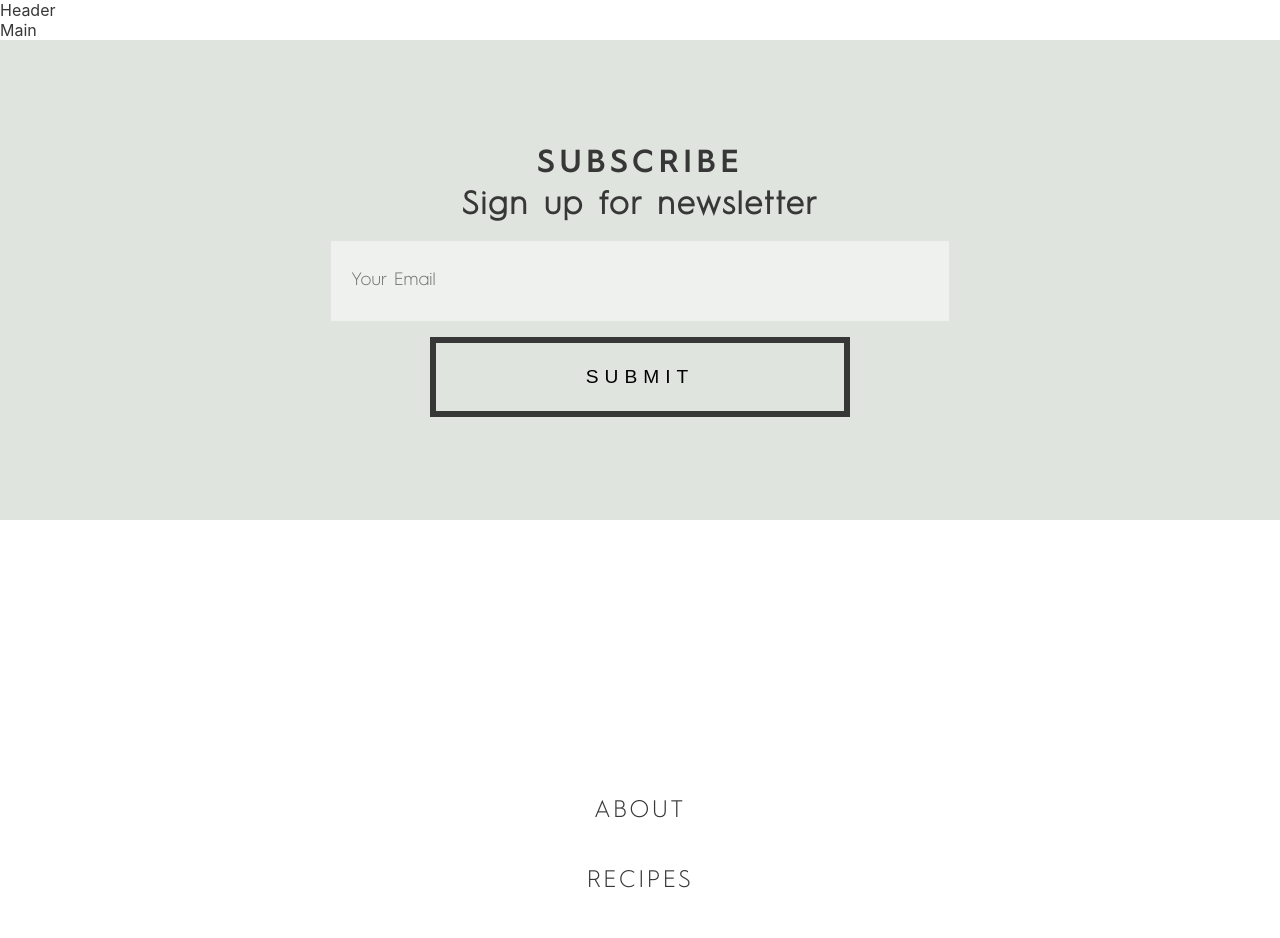
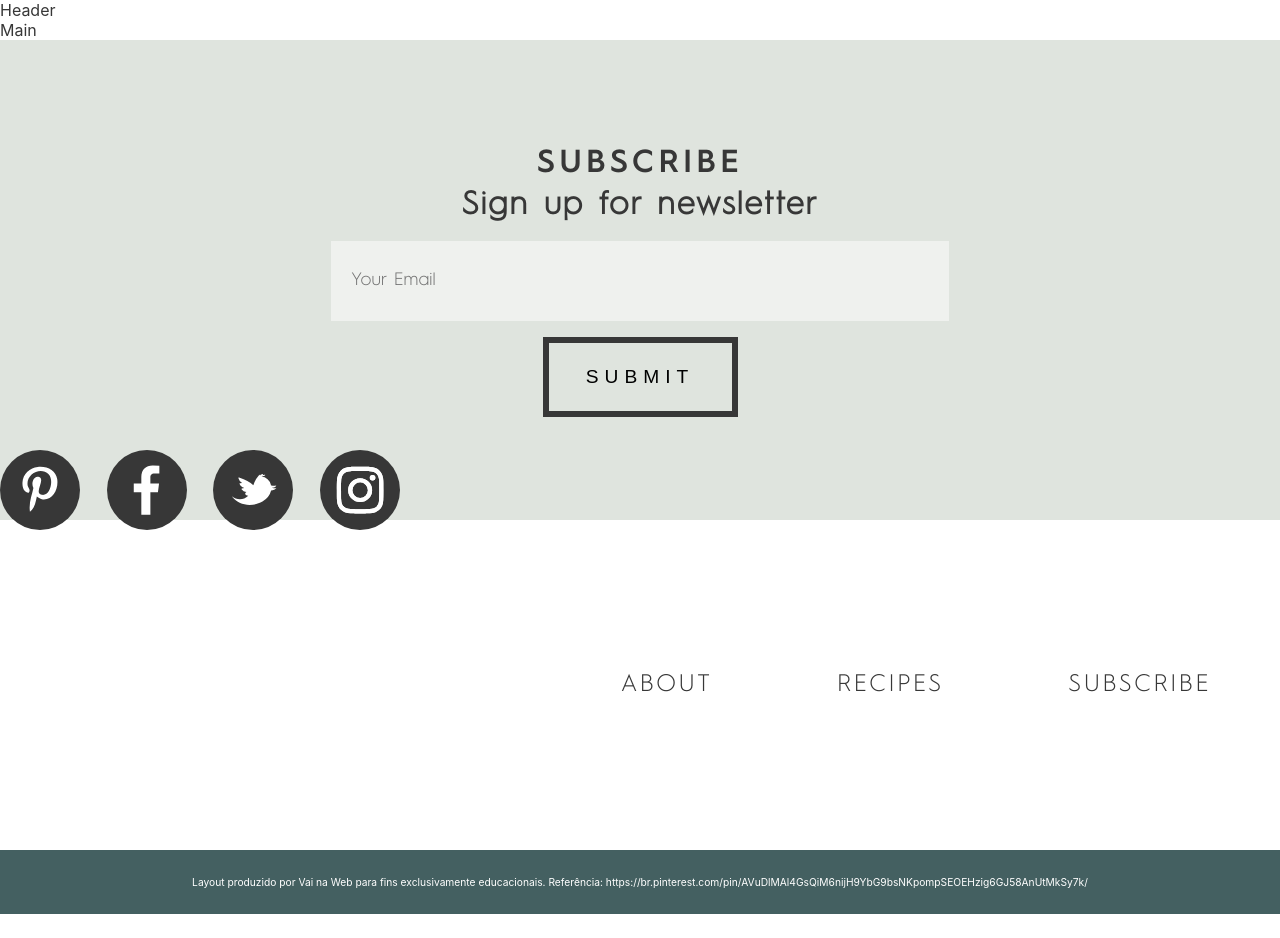
Before and after one commit to LuisAndrade18/Recipes, a React (Create React App) app: page / in a window 1280 px wide. Shown: the top 938 px of the page. After the commit the page ends 914 px from the top, so only its background shows below. Built offline with nearby package versions, Linux system fonts and the light colour scheme.

Commit message:
Footer responsive for desktop

```diff
--- a/src/components/footer/Style.js
+++ b/src/components/footer/Style.js
@@ -66,6 +66,12 @@ export const Subs = styled.div`
     border: solid 6px #373737;
     cursor: pointer;
   }
+
+  @media (min-width: 770px) {
+    button {
+      width: 30%;
+    }
+  }
 `;
 
 export const Nav = styled.div`
@@ -96,6 +102,30 @@ export const Nav = styled.div`
   li:hover {
     background-color: #dfe4de;
   }
+
+  @media (min-width: 770px) {
+    nav {
+      margin: 10% 0 5%;
+    }
+  }
+  @media (min-width: 1000px) {
+    height: 35vh;
+    min-height: 330px;
+    flex-direction: row-reverse;
+    justify-content: space-between;
+    align-items: center;
+
+    nav {
+      width: 600px;
+      margin: 10% 5%;
+    }
+    ul {
+      flex-direction: row;
+    }
+    li {
+      margin: 0;
+    }
+  }
 `;
 
 export const Icons = styled.div`
@@ -121,6 +151,30 @@ export const Icons = styled.div`
       width: 90%;
     }
   }
+
+  @media (min-width: 770px) {
+    nav {
+      margin: 10% 0 5%;
+    }
+  }
+  @media (min-width: 1000px) {
+    height: 35vh;
+    min-height: 330px;
+    flex-direction: row-reverse;
+    justify-content: space-between;
+    align-items: center;
+
+    nav {
+      width: 600px;
+      margin: 10% 5%;
+    }
+    ul {
+      flex-direction: row;
+    }
+    li {
+      margin: 0;
+    }
+  }
 `;
 
 export const Copyrigth = styled.div`
@@ -136,4 +190,17 @@ export const Copyrigth = styled.div`
     font-size: 0.52rem;
     word-break: break-all;
   }
+
+  @media (min-width: 770px) {
+    div {
+      font-size: 0.6rem;
+      text-align: center;
+    }
+  }
+  @media (min-width: 1000px) {
+    div {
+      font-size: 0.8vw;
+      text-align: center;
+    }
+  }
 `;
```
